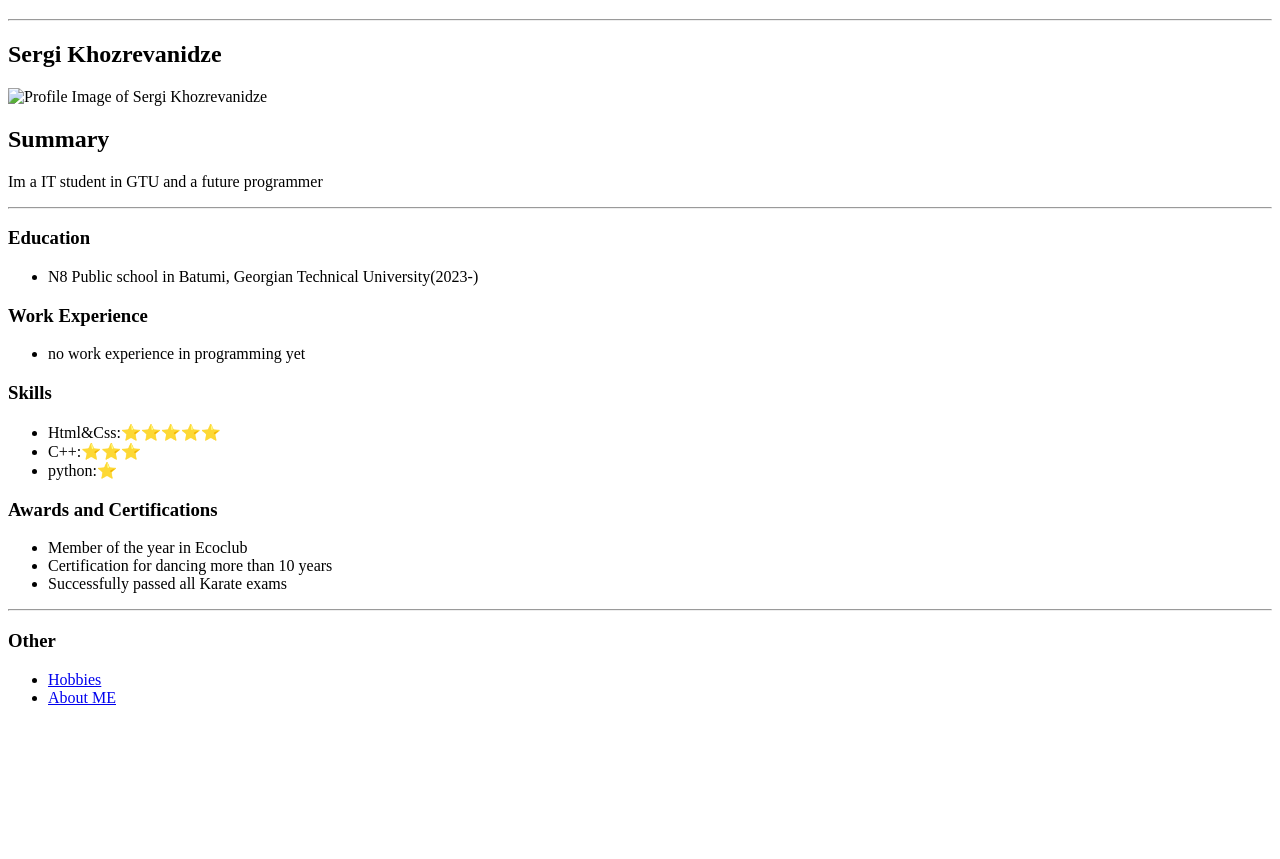
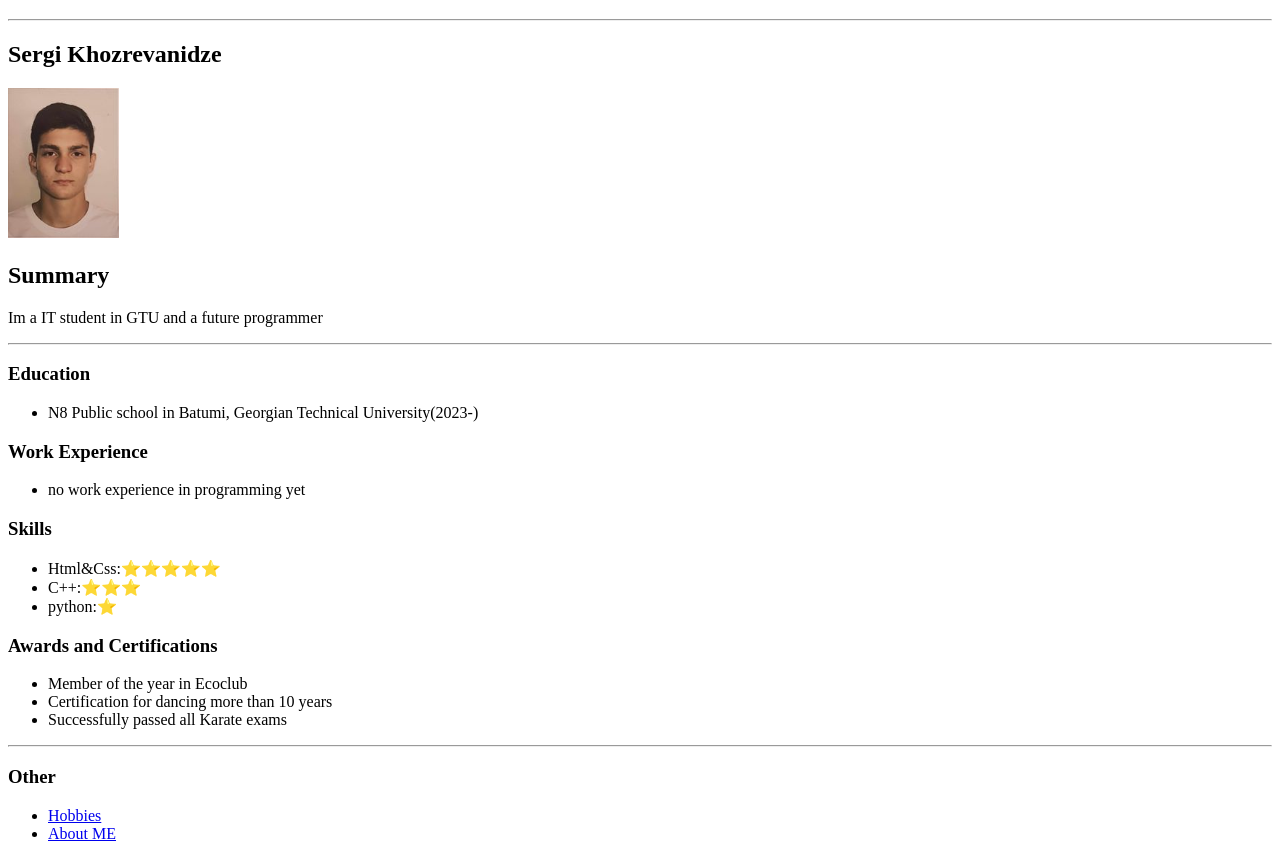
Before and after one commit to xozre/htmlporttfolio, a plain HTML site: page index.html in a window 1280 px wide. Shown: the part 61-920 px from the top of the page. Before the commit the page ends 800 px from the top, so only its background shows below. Drawn offline with Linux system fonts and the light colour scheme.

Commit message:
Add files via upload

```diff
--- a/index.html
+++ b/index.html
@@ -10,7 +10,7 @@
 <hr />
 <title>Portfolio</title>
 <h2>Sergi Khozrevanidze</h2>
- <img src="../ME.jpeg" alt="Profile Image of Sergi Khozrevanidze" height="150">
+ <img src="./images/ME.jpeg" alt="Profile Image of Sergi Khozrevanidze" height="150">
  <h2>Summary</h2>
  <p>Im a IT student in GTU and a future programmer</p>
  <hr />
```
